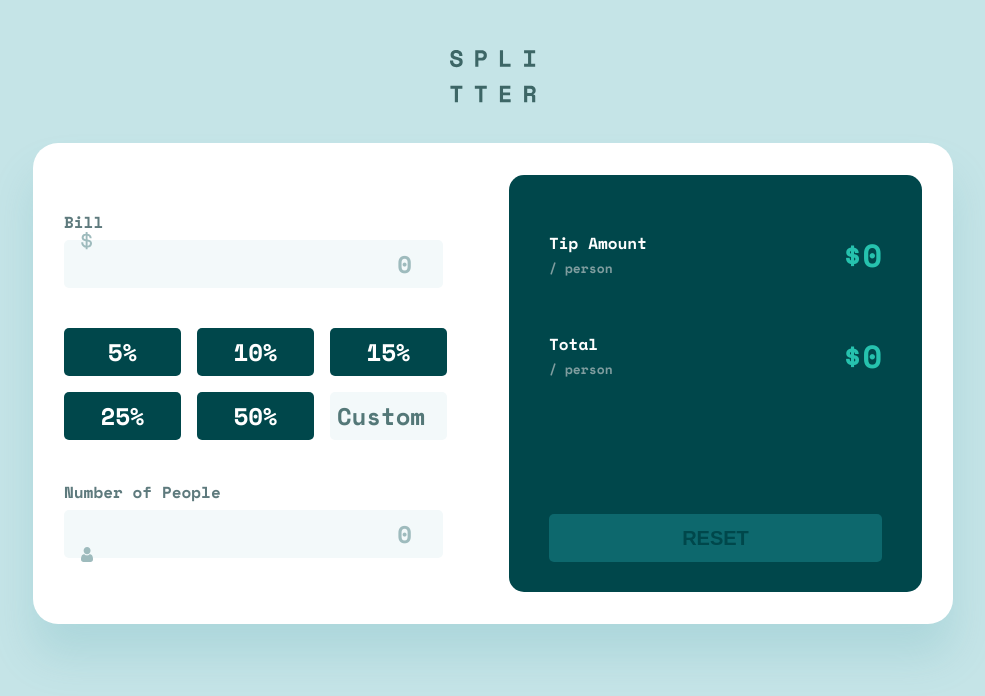
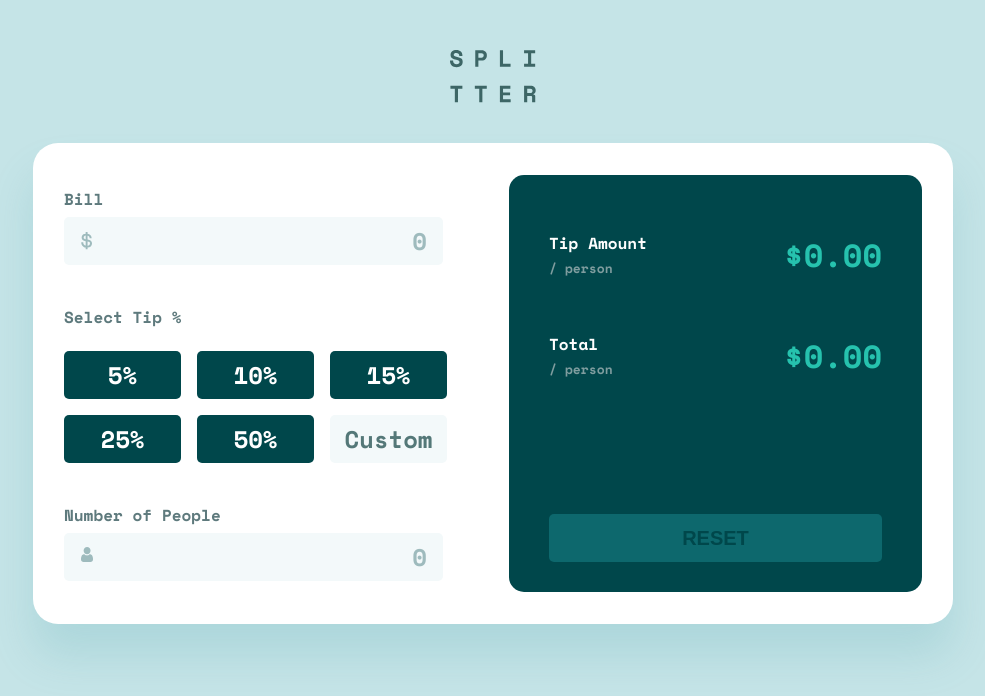
Before and after one commit to ZinaienkovaHanna/react-pet-project-tip-calculator, a React (Create React App) app: page / in a window 1280 px wide. Shown: the top 696 px of the page, without its empty margins (147-1132 px from the left). Built offline with nearby package versions, Linux system fonts and the light colour scheme.

Commit message:
add code

```diff
--- a/src/App.css
+++ b/src/App.css
@@ -9,22 +9,8 @@ body {
   font-weight: var(--fw-bold);
 }
 
-/* h2 {
-  font-weight: 700;
-  font-size: 32px;
-  line-height: 40px;
-  color: var(--text-question-active);
+input[type='number']::-webkit-inner-spin-button,
+input[type='number']::-webkit-outer-spin-button {
+  -webkit-appearance: none;
+  margin: 0;
 }
-
-p {
-  line-height: 18px;
-  color: var(--text-response);
-}
-
-button {
-  font-family: var(--ff);
-  color: var(--text-question);
-  background-color: var(--bg-faq);
-  font-size: 14px;
-  line-height: 17px;
-} */
--- a/src/components/Buttons/Buttons.js
+++ b/src/components/Buttons/Buttons.js
@@ -2,23 +2,36 @@ import dataButtons from '../../data/dataButtons';
 
 import styles from './Buttons.module.css';
 
-const Buttons = ({ tipPercent, setTipPercent }) => {
-  const handleTipButtonClick = (percent) => {
+const Buttons = ({
+  tipPercent,
+  setTipPercent,
+  activeButton,
+  setActiveButton,
+}) => {
+  const handleTipButtonClick = (percent, id) => {
     setTipPercent(percent);
+    setActiveButton(id);
   };
 
   const handleCustomTipChange = (event) => {
     setTipPercent(event.target.value);
+    setActiveButton(null);
   };
 
-  console.log(tipPercent);
+  const getButtonStyle = (id) => {
+    if (id === activeButton) {
+      return { backgroundColor: 'var(--strong-cyan)' };
+    }
+  };
 
   return (
     <div className={styles.buttons}>
       {dataButtons.map((button) => (
         <button
+          type="button"
           key={button.id}
-          onClick={() => handleTipButtonClick(button.percent)}
+          style={getButtonStyle(button.id)}
+          onClick={() => handleTipButtonClick(button.percent, button.id)}
         >
           {button.percent}%
         </button>
@@ -29,6 +42,7 @@ const Buttons = ({ tipPercent, setTipPercent }) => {
         placeholder="Custom"
         value={tipPercent}
         onChange={handleCustomTipChange}
+        onKeyDown={(e) => e.key === '-' && e.preventDefault()}
       />
     </div>
   );
--- a/src/components/Buttons/Buttons.module.css
+++ b/src/components/Buttons/Buttons.module.css
@@ -27,6 +27,7 @@
   background-color: var(--very-light-grayish-cyan);
   font-family: var(--ff);
   color: var(--very-dark-cyan);
+  text-align: right;
 }
 
 .buttons input:focus {
--- a/src/components/Form/Form.js
+++ b/src/components/Form/Form.js
@@ -9,13 +9,28 @@ const Form = ({
   setNumberOfPeople,
   tipPercent,
   setTipPercent,
+  showErrorMessage,
+  setShowErrorMessage,
+  activeButton,
+  setActiveButton,
 }) => {
   const handleInputChange = (event) => {
     const { name, value } = event.target;
+
     if (name === 'bill') {
       setBill(value);
-    } else if (name === 'numberOfPeople') {
+    }
+
+    if (name === 'numberOfPeople') {
       setNumberOfPeople(value);
+      if (value === '0') {
+        setShowErrorMessage(true);
+        event.target.focus();
+        event.target.style.borderColor = 'red';
+      } else {
+        setShowErrorMessage(false);
+        event.target.style.borderColor = '';
+      }
     }
   };
 
@@ -33,20 +48,28 @@ const Form = ({
           name="bill"
           id="bill"
           placeholder="0"
+          step="0.01"
           value={bill}
           onChange={handleInputChange}
+          onKeyDown={(e) => e.key === '-' && e.preventDefault()}
         />
       </div>
 
       <div className={styles.buttonsContainer}>
-        {/* <h2>Select Tip %</h2> */}
-        <h2>{tipPercent}</h2>
-
-        <Buttons tipPercent={tipPercent} setTipPercent={setTipPercent} />
+        <h2>Select Tip %</h2>
+        <Buttons
+          tipPercent={tipPercent}
+          setTipPercent={setTipPercent}
+          activeButton={activeButton}
+          setActiveButton={setActiveButton}
+        />
       </div>
 
       <div className={styles.numberOfPeople}>
-        <label htmlFor="numberOfPeople">Number of People</label>
+        <div>
+          <label htmlFor="numberOfPeople">Number of People</label>
+          {showErrorMessage && <p>Can’t be zero</p>}
+        </div>
         <img
           src="/images/icon-person.svg"
           alt="logo"
@@ -57,8 +80,13 @@ const Form = ({
           name="numberOfPeople"
           id="numberOfPeople"
           placeholder="0"
+          step="1"
           value={numberOfPeople}
           onChange={handleInputChange}
+          onKeyDown={(e) =>
+            (e.key === '.' || e.key === '-' || e.key === ',') &&
+            e.preventDefault()
+          }
         />
       </div>
     </form>
--- a/src/components/Form/Form.module.css
+++ b/src/components/Form/Form.module.css
@@ -60,6 +60,16 @@
   margin: 32px 0 16px 0;
 }
 
+.numberOfPeople div {
+  display: flex;
+  justify-content: space-between;
+}
+
+.numberOfPeople p {
+  color: red;
+  margin-top: 32px;
+}
+
 @media (min-width: 1200px) {
   .bill input,
   .numberOfPeople input {
@@ -70,6 +80,9 @@
   }
   .numberOfPeople label {
     margin: 40px 0 6px 0;
+  }
+  .numberOfPeople p {
+    margin-top: 40px;
   }
   .buttonsContainer h2 {
     margin: 40px 0 22px 0;
--- a/src/components/Result/Result.js
+++ b/src/components/Result/Result.js
@@ -2,23 +2,7 @@ import React from 'react';
 
 import styles from './Result.module.css';
 
-const Result = ({
-  setBill,
-  setNumberOfPeople,
-  setTipPercent,
-  total,
-  setTotal,
-  tipAmount,
-  setTipAmount,
-}) => {
-  const handleReset = () => {
-    setBill('');
-    setNumberOfPeople('');
-    setTipPercent('');
-    setTotal(0.0);
-    setTipAmount(0.0);
-  };
-
+const Result = ({ total, tipAmount, handleReset }) => {
   return (
     <div className={styles.resultContainer}>
       <div className={styles.tipAmount}>
--- a/src/components/TipCalculator/TipCalculator.js
+++ b/src/components/TipCalculator/TipCalculator.js
@@ -1,4 +1,4 @@
-import { useState } from 'react';
+import { useState, useEffect } from 'react';
 import Form from '../Form/Form';
 import Result from '../Result/Result';
 
@@ -7,8 +7,29 @@ const TipCalculator = () => {
   const [bill, setBill] = useState('');
   const [numberOfPeople, setNumberOfPeople] = useState('');
   const [tipPercent, setTipPercent] = useState('');
-  const [tipAmount, setTipAmount] = useState(0.0);
-  const [total, setTotal] = useState(0.0);
+  const [tipAmount, setTipAmount] = useState('0.00');
+  const [total, setTotal] = useState('0.00');
+  const [showErrorMessage, setShowErrorMessage] = useState(false);
+  const [activeButton, setActiveButton] = useState(null);
+
+  useEffect(() => {
+    if (bill > 0 && numberOfPeople > 0 && tipPercent >= 0) {
+      const tipAmountCalculate = (Number(bill) * tipPercent) / 100;
+      const totalCalculate = tipAmountCalculate + Number(bill);
+      setTipAmount((tipAmountCalculate / numberOfPeople).toFixed(2));
+      setTotal((totalCalculate / numberOfPeople).toFixed(2));
+    }
+  }, [bill, numberOfPeople, tipPercent]);
+
+  const handleReset = () => {
+    setBill('');
+    setNumberOfPeople('');
+    setTipPercent('');
+    setTotal('0.00');
+    setTipAmount('0.00');
+    setShowErrorMessage(false);
+    setActiveButton(null);
+  };
 
   return (
     <section className={styles.bgContainer}>
@@ -21,15 +42,12 @@ const TipCalculator = () => {
           setBill={setBill}
           numberOfPeople={numberOfPeople}
           setNumberOfPeople={setNumberOfPeople}
+          showErrorMessage={showErrorMessage}
+          setShowErrorMessage={setShowErrorMessage}
+          activeButton={activeButton}
+          setActiveButton={setActiveButton}
         />
-        <Result
-          tipAmount={tipAmount}
-          setTipAmount={setTipAmount}
-          total={total}
-          setTotal={setTotal}
-          setBill={setBill}
-          setNumberOfPeople={setNumberOfPeople}
-        />
+        <Result tipAmount={tipAmount} total={total} handleReset={handleReset} />
       </div>
     </section>
   );
--- a/src/components/TipCalculator/TipCalculator.module.css
+++ b/src/components/TipCalculator/TipCalculator.module.css
@@ -32,5 +32,6 @@
     flex-direction: row;
     justify-content: space-around;
     border-radius: 25px;
+    margin-bottom: 100px;
   }
 }
```
